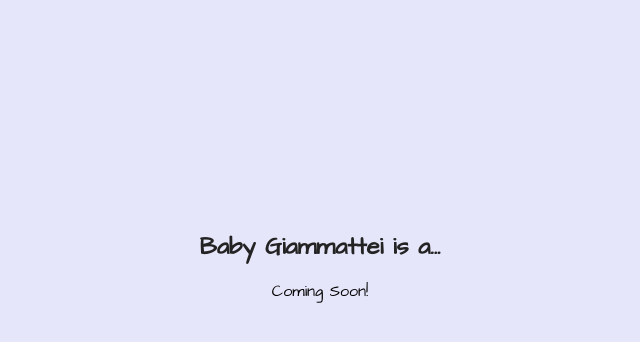
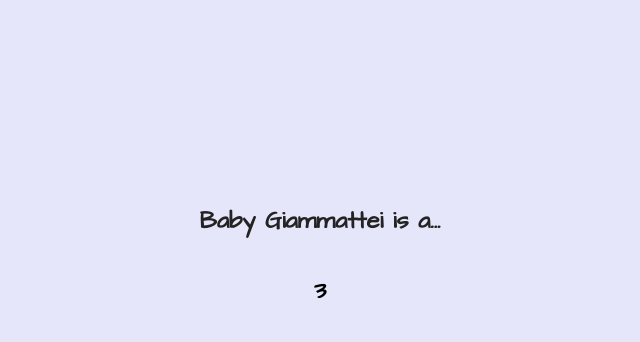
Before and after one commit to philgiammattei/giammattei-baby-reveal, an Angular app: page / in a window 1280 px wide. Both pictures are taken after a click on the button "Reveal". Shown: the top 342 px of the page, without its empty margins (320-960 px from the left). Built offline with nearby package versions, Linux system fonts and the light colour scheme.

Commit message:
boy test

```diff
--- a/src/app/app.component.html
+++ b/src/app/app.component.html
@@ -1,5 +1,13 @@
 <div class="container">
 <h1>Baby Giammattei is a...</h1>
-<button *ngIf="!clicked" (click)="clicked=true">Reveal</button>
-<div *ngIf="clicked">Coming Soon!</div>
+<button *ngIf="!clicked" (click)="reveal()">Reveal</button>
+<div *ngIf="clicked">
+    <h2>{{countdown}}</h2>
+    <div id="video" *ngIf="showVideo">
+        <video #videoPlayer autoplay muted width="640" height="400">
+            <source src="../assets/boy.mp4" type="video/mp4" />
+              Browser not supported
+            </video>
+    </div>
 </div>
+</div>
--- a/src/app/app.component.ts
+++ b/src/app/app.component.ts
@@ -3,10 +3,29 @@ import { Component } from '@angular/core';
 @Component({
   selector: 'app-root',
   templateUrl: './app.component.html',
-  styleUrls: ['./app.component.scss']
+  styleUrls: ['./app.component.scss'],
 })
 export class AppComponent {
   title = 'giammattei-baby-reveal';
+  clicked = false;
+  countdown: number = null;
+  showVideo = false;
 
-  clicked = false;
+  reveal(): any {
+    this.clicked = true;
+    this.countdown = 5;
+    const interval = setInterval(() => {
+      this.countdown--;
+      // Display 'counter' wherever you want to display it.
+      if (this.countdown === 0) {
+        this.countdown = null;
+        this.playVideo();
+        clearInterval(interval);
+      }
+    }, 1000);
+  }
+
+  playVideo(): any {
+    this.showVideo = true;
+  }
 }
```
Also changed, not shown: 1 other file (tests, documents, lock files or other folders).
